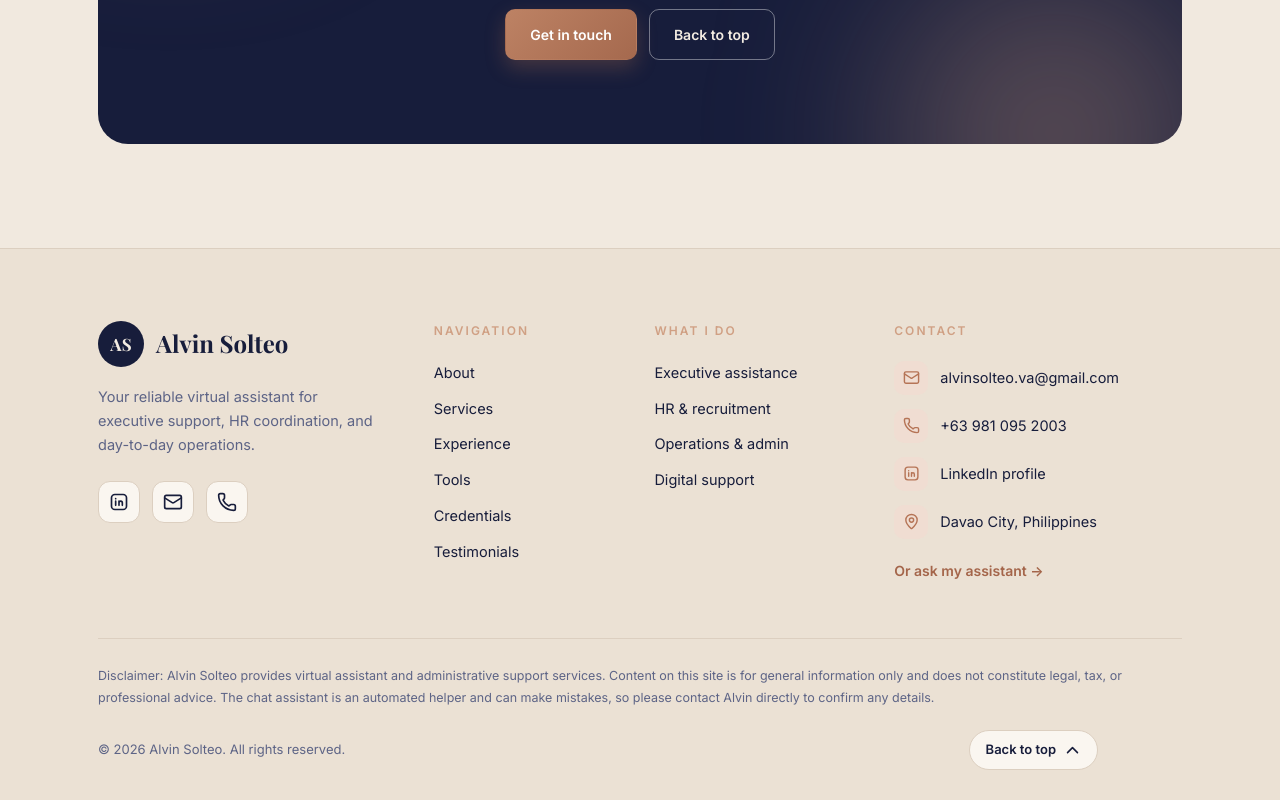
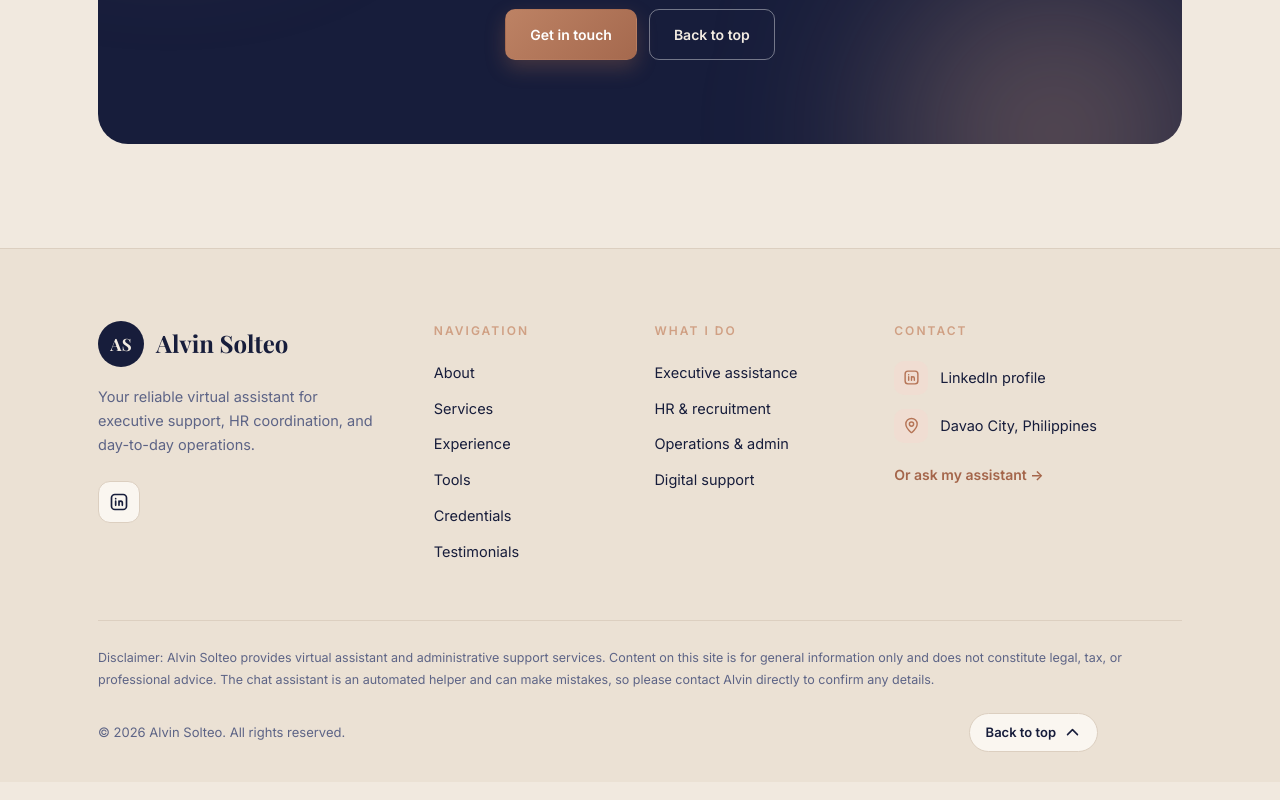
Before and after one commit to alvinsolteo/alvin-solteo-portfolio, a plain HTML site: page index.html in a window 1280 px wide. Shown: the part 10648-11448 px from the top of the page. Drawn offline with nearby package versions, Linux system fonts and the light colour scheme; a web font is replaced by a local one.

Commit message:
update
Co-Authored-By: Copilot <198982749+Copilot@users.noreply.github.com>

```diff
--- a/index.html
+++ b/index.html
@@ -231,8 +231,6 @@
         <p>Your reliable virtual assistant for executive support, HR coordination, and day-to-day operations.</p>
         <div class="foot-social">
           <a href="https://www.linkedin.com/in/alvin-solteo-897347292/" target="_blank" rel="noopener noreferrer" aria-label="Alvin Solteo on LinkedIn"><svg viewBox="0 0 24 24" aria-hidden="true"><g fill="none" stroke="currentColor" stroke-linecap="round" stroke-linejoin="round" stroke-width="2"><path d="M8 11v5m0-8v.01M12 16v-5m4 5v-3a2 2 0 1 0-4 0"/><path d="M3 7a4 4 0 0 1 4-4h10a4 4 0 0 1 4 4v10a4 4 0 0 1-4 4H7a4 4 0 0 1-4-4z"/></g></svg></a>
-          <a href="mailto:alvinsolteo.va@gmail.com" aria-label="Email Alvin"><svg viewBox="0 0 24 24" aria-hidden="true"><g fill="none" stroke="currentColor" stroke-linecap="round" stroke-linejoin="round" stroke-width="2"><path d="m22 7l-8.991 5.727a2 2 0 0 1-2.009 0L2 7"/><rect width="20" height="16" x="2" y="4" rx="2"/></g></svg></a>
-          <a href="tel:+639810952003" aria-label="Call Alvin"><svg viewBox="0 0 24 24" aria-hidden="true"><path fill="none" stroke="currentColor" stroke-linecap="round" stroke-linejoin="round" stroke-width="2" d="M13.832 16.568a1 1 0 0 0 1.213-.303l.355-.465A2 2 0 0 1 17 15h3a2 2 0 0 1 2 2v3a2 2 0 0 1-2 2A18 18 0 0 1 2 4a2 2 0 0 1 2-2h3a2 2 0 0 1 2 2v3a2 2 0 0 1-.8 1.6l-.468.351a1 1 0 0 0-.292 1.233a14 14 0 0 0 6.392 6.384"/></svg></a>
         </div>
       </div>
       <div class="foot-col" role="navigation" aria-label="Footer navigation">
@@ -252,8 +250,6 @@
       <div class="foot-col foot-contact">
         <h4>Contact</h4>
         <ul class="foot-contact-list">
-          <li><span class="ci"><svg viewBox="0 0 24 24" aria-hidden="true"><g fill="none" stroke="currentColor" stroke-linecap="round" stroke-linejoin="round" stroke-width="2"><path d="m22 7l-8.991 5.727a2 2 0 0 1-2.009 0L2 7"/><rect width="20" height="16" x="2" y="4" rx="2"/></g></svg></span><a href="mailto:alvinsolteo.va@gmail.com">alvinsolteo.va@gmail.com</a></li>
-          <li><span class="ci"><svg viewBox="0 0 24 24" aria-hidden="true"><path fill="none" stroke="currentColor" stroke-linecap="round" stroke-linejoin="round" stroke-width="2" d="M13.832 16.568a1 1 0 0 0 1.213-.303l.355-.465A2 2 0 0 1 17 15h3a2 2 0 0 1 2 2v3a2 2 0 0 1-2 2A18 18 0 0 1 2 4a2 2 0 0 1 2-2h3a2 2 0 0 1 2 2v3a2 2 0 0 1-.8 1.6l-.468.351a1 1 0 0 0-.292 1.233a14 14 0 0 0 6.392 6.384"/></svg></span><a href="tel:+639810952003">+63 981 095 2003</a></li>
           <li><span class="ci"><svg viewBox="0 0 24 24" aria-hidden="true"><g fill="none" stroke="currentColor" stroke-linecap="round" stroke-linejoin="round" stroke-width="2"><path d="M8 11v5m0-8v.01M12 16v-5m4 5v-3a2 2 0 1 0-4 0"/><path d="M3 7a4 4 0 0 1 4-4h10a4 4 0 0 1 4 4v10a4 4 0 0 1-4 4H7a4 4 0 0 1-4-4z"/></g></svg></span><a href="https://www.linkedin.com/in/alvin-solteo-897347292/" target="_blank" rel="noopener noreferrer">LinkedIn profile</a></li>
           <li><span class="ci"><svg viewBox="0 0 24 24" aria-hidden="true"><g fill="none" stroke="currentColor" stroke-linecap="round" stroke-linejoin="round" stroke-width="2"><path d="M20 10c0 4.993-5.539 10.193-7.399 11.799a1 1 0 0 1-1.202 0C9.539 20.193 4 14.993 4 10a8 8 0 0 1 16 0"/><circle cx="12" cy="10" r="3"/></g></svg></span><span>Davao City, Philippines</span></li>
         </ul>
```
Also changed, not shown: 1 other file.
